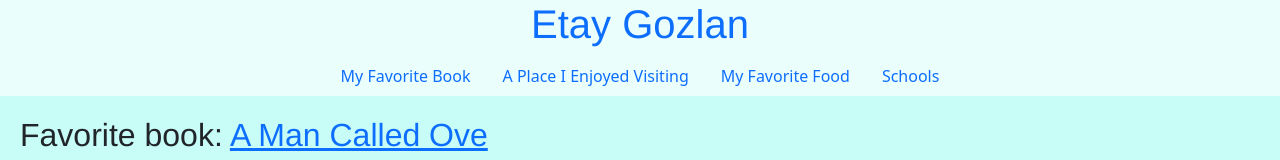
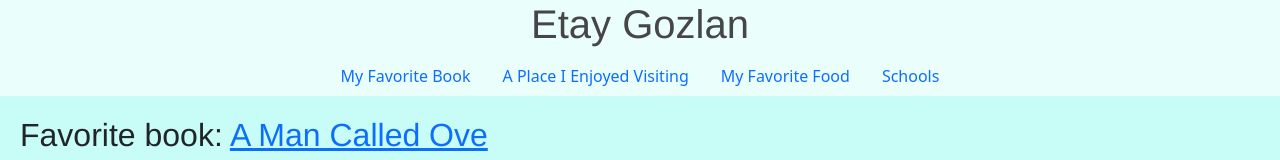
Before and after one commit to Etgoz/intro-to-webdev, a website: page index.html in a window 1280 px wide. Shown: the top 160 px of the page. Drawn offline with nearby package versions, Linux system fonts and the light colour scheme.

Commit message:
aria-current

```diff
--- a/styles.css
+++ b/styles.css
@@ -10,6 +10,10 @@ img{
 
 h1, h2{
     font-family: Helvetica, sans-serif;
+}
+
+a[aria-current="page"]{
+    color: rgb(70, 70, 70);
 }
 
 .header{
```
